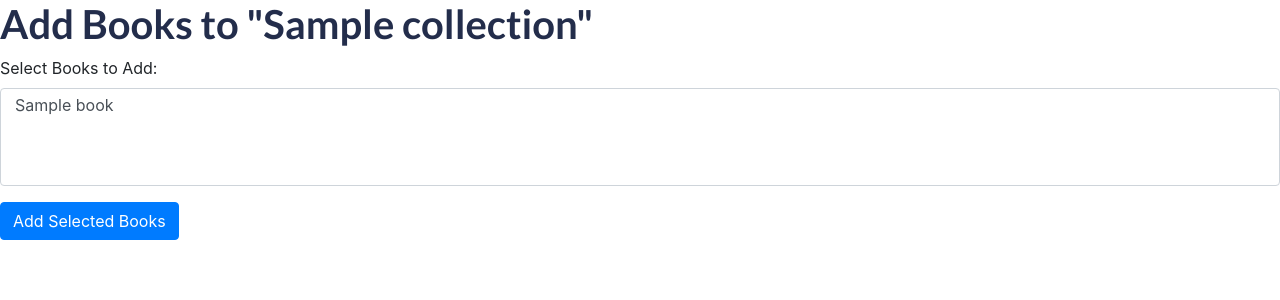
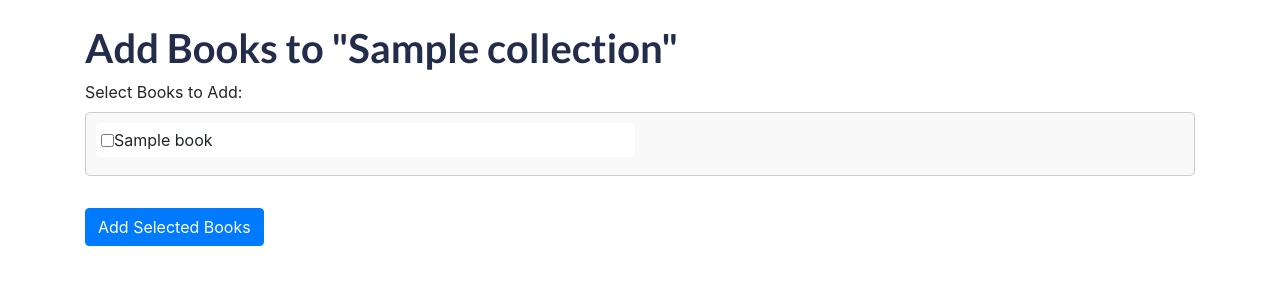
Before and after one commit to rehani1/bookcataloging, a Django app: page /bookcataloging/collections/1/add_book_to_collection/ in a window 1280 px wide. Shown: the part 56-356 px from the top of the page. Run offline with Django 4.2, Linux system fonts and the light colour scheme; a user stored in the database is signed in; tables that the repository leaves empty hold one stand-in row (values such as "Sample post"); some libraries are stand-ins or nearby versions.

Commit message:
testing change to adding books to collections

```diff
--- a/bookcataloging/templates/bookcataloging/add_book_to_collection.html
+++ b/bookcataloging/templates/bookcataloging/add_book_to_collection.html
@@ -1,3 +1,33 @@
+<!--{% load static %}-->
+<!--<!DOCTYPE html>-->
+<!--<html lang="en">-->
+<!--<head>-->
+<!--    <meta charset="UTF-8">-->
+<!--    <meta name="viewport" content="width=device-width, initial-scale=1.0">-->
+<!--    <title>Add Book</title>-->
+<!--    <link rel="stylesheet" href="{% static 'bookcataloging/home.css' %}">-->
+<!--    <link href="https://stackpath.bootstrapcdn.com/bootstrap/4.3.1/css/bootstrap.min.css" rel="stylesheet">-->
+<!--</head>-->
+<!--<body>-->
+<!--    <header>-->
+<!--        {% include "bookcataloging/navbar.html" %}-->
+<!--    </header>-->
+<!--<h1>Add Books to "{{ collection.name }}"</h1>-->
+<!--    <form method="POST">-->
+<!--        {% csrf_token %}-->
+<!--        <div class="form-group">-->
+<!--            <label for="books">Select Books to Add:</label>-->
+<!--            <select name="books" id="books" class="form-control" multiple>-->
+<!--                {% for book in available_books %}-->
+<!--                    <option value="{{ book.id }}">{{ book.title }}</option>-->
+<!--                {% endfor %}-->
+<!--            </select>-->
+<!--        </div>-->
+<!--        <button type="submit" class="btn btn-primary">Add Selected Books</button>-->
+<!--    </form>-->
+<!--</body>-->
+<!--</html>-->
+
 {% load static %}
 <!DOCTYPE html>
 <html lang="en">
@@ -7,23 +37,49 @@
     <title>Add Book</title>
     <link rel="stylesheet" href="{% static 'bookcataloging/home.css' %}">
     <link href="https://stackpath.bootstrapcdn.com/bootstrap/4.3.1/css/bootstrap.min.css" rel="stylesheet">
+    <style>
+        .checkbox-grid {
+            display: grid;
+            grid-template-columns: repeat(2, 1fr);
+            gap: 10px;
+            max-height: 70vh;
+            overflow-y: auto;
+            padding: 10px;
+            border: 1px solid #ccc;
+            border-radius: 5px;
+            background-color: #f9f9f9;
+        }
+        .checkbox-grid label {
+            display: flex;
+            align-items: center;
+            padding: 5px;
+            background: white;
+            border-radius: 4px;
+            cursor: pointer;
+        }
+    </style>
 </head>
 <body>
     <header>
         {% include "bookcataloging/navbar.html" %}
     </header>
+
+    <div class="container mt-4">
         <h1>Add Books to "{{ collection.name }}"</h1>
         <form method="POST">
             {% csrf_token %}
             <div class="form-group">
                 <label for="books">Select Books to Add:</label>
-            <select name="books" id="books" class="form-control" multiple>
+                <div class="checkbox-grid">
                     {% for book in available_books %}
-                    <option value="{{ book.id }}">{{ book.title }}</option>
+                        <label>
+                            <input type="checkbox" name="books" value="{{ book.id }}"> {{ book.title }}
+                        </label>
                     {% endfor %}
-            </select>
                 </div>
-        <button type="submit" class="btn btn-primary">Add Selected Books</button>
+            </div>
+            <button type="submit" class="btn btn-primary mt-3">Add Selected Books</button>
         </form>
+    </div>
 </body>
 </html>
```
Lines whose indentation alone changed are shown as unchanged.
